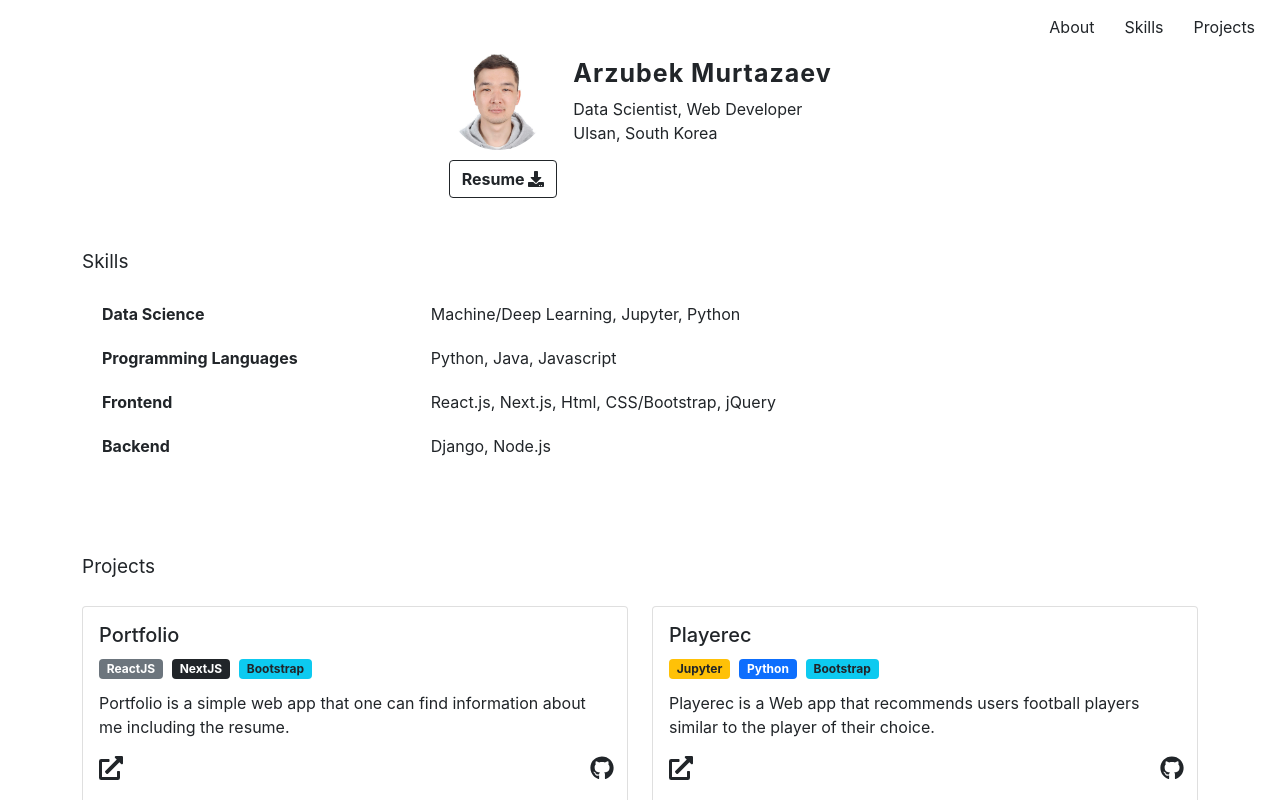
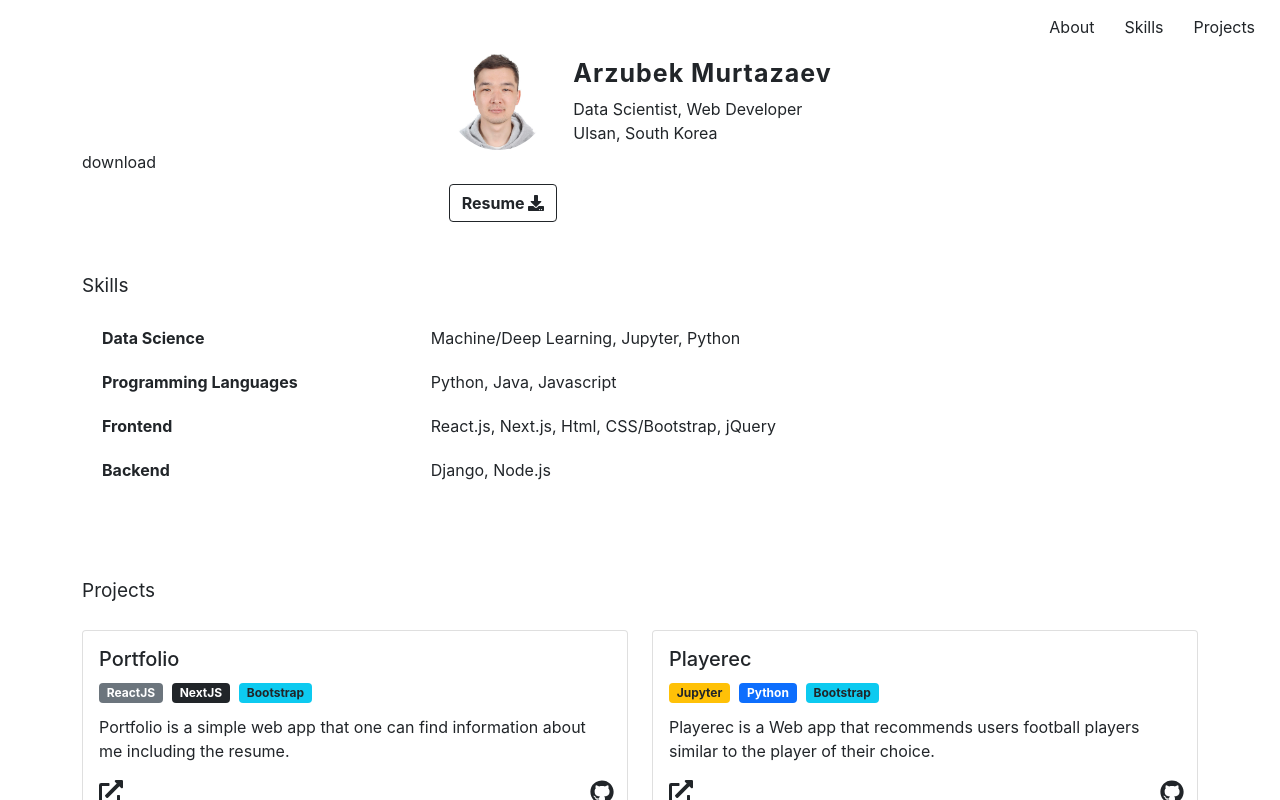
Before and after one commit to arzubekm/portfolio, a Next.js app: page / in a window 1280 px wide. Shown: the top 800 px of the page. Built offline with nearby package versions, Linux system fonts and the light colour scheme.

Commit message:
Temp checking

```diff
--- a/pages/index.js
+++ b/pages/index.js
@@ -21,6 +21,8 @@ export default function Home() {
           </div>
         </div>
 
+        {/* TEMP */}
+        <a href='https://next.lbasense.com/api/Analytics/doohReport/Download/?site_id=5262&region_id=21&email=clea@dfrc.ch'>download</a>
 
         <div className={styles.resumeButton}>
           <a href="/files/resume.pdf" download><button class="btn btn-outline-dark"><strong>Resume </strong><FontAwesomeIcon icon={faDownload}/></button></a>
```
